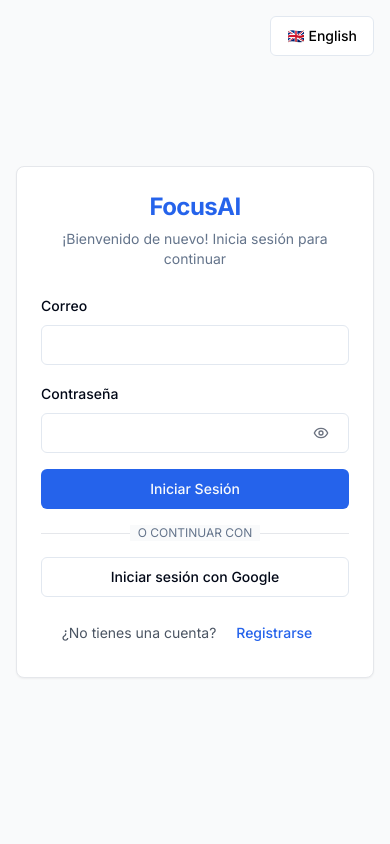
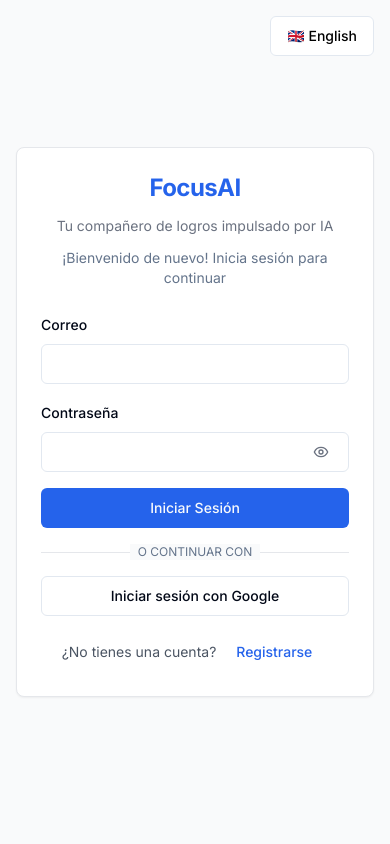
Before and after one commit to andersego/focusai, a Next.js app: page /auth/signin in a window 390 px wide. Shown: the top 844 px of the page. Built offline with nearby package versions, Linux system fonts and the light colour scheme; no server answers.

Commit message:
Feature: Improve UI/UX
- Added app description to sign-in page
- Improved 'coming soon' message visibility
- Enhanced card overlay animation
- Fixed responsive design

```diff
--- a/app/auth/signin/page.tsx
+++ b/app/auth/signin/page.tsx
@@ -58,8 +58,9 @@
   return (
     <div className="min-h-screen bg-gray-50 flex items-center justify-center p-4">
       <Card className="w-full max-w-md">
-        <CardHeader>
+        <CardHeader className="space-y-3">
           <CardTitle className="text-2xl md:text-3xl font-bold text-center text-blue-600">FocusAI</CardTitle>
+          <p className="text-gray-500 text-center text-sm md:text-base">{t('appDescription')}</p>
           <CardDescription className="text-center text-sm md:text-base">{t('signInDescription')}</CardDescription>
         </CardHeader>
         <CardContent className="space-y-4">
--- a/app/page.tsx
+++ b/app/page.tsx
@@ -38,12 +38,6 @@
     <div className="flex flex-col min-h-screen">
       <div className="flex-grow bg-gray-50 p-4 pt-20 md:pt-4">
         <div className="max-w-2xl mx-auto space-y-8">
-          {showComingSoon && (
-            <div className="bg-blue-50 border border-blue-200 rounded-lg p-4 text-blue-800">
-              {t('featureComingSoon')}
-            </div>
-          )}
-
           <div className="text-center space-y-2">
             <h1 className="text-3xl md:text-4xl font-bold text-blue-600">FocusAI</h1>
             <p className="text-base md:text-lg text-gray-500">{t('appDescription')}</p>
@@ -74,7 +68,15 @@
               </CardContent>
             </Card>
 
-            <Card className="hover:shadow-lg transition-shadow cursor-pointer" onClick={handlePersonalBrandClick}>
+            <Card
+              className="hover:shadow-lg transition-shadow cursor-pointer relative"
+              onClick={handlePersonalBrandClick}
+            >
+              {showComingSoon && (
+                <div className="absolute inset-0 bg-blue-500 bg-opacity-90 rounded-lg flex items-center justify-center text-white text-lg font-medium z-10 transition-all duration-300">
+                  {t('featureComingSoon')}
+                </div>
+              )}
               <CardHeader>
                 <CardTitle className="flex items-center gap-2 text-lg md:text-xl">
                   <Users className="h-5 w-5 text-blue-500 flex-shrink-0" />
```
